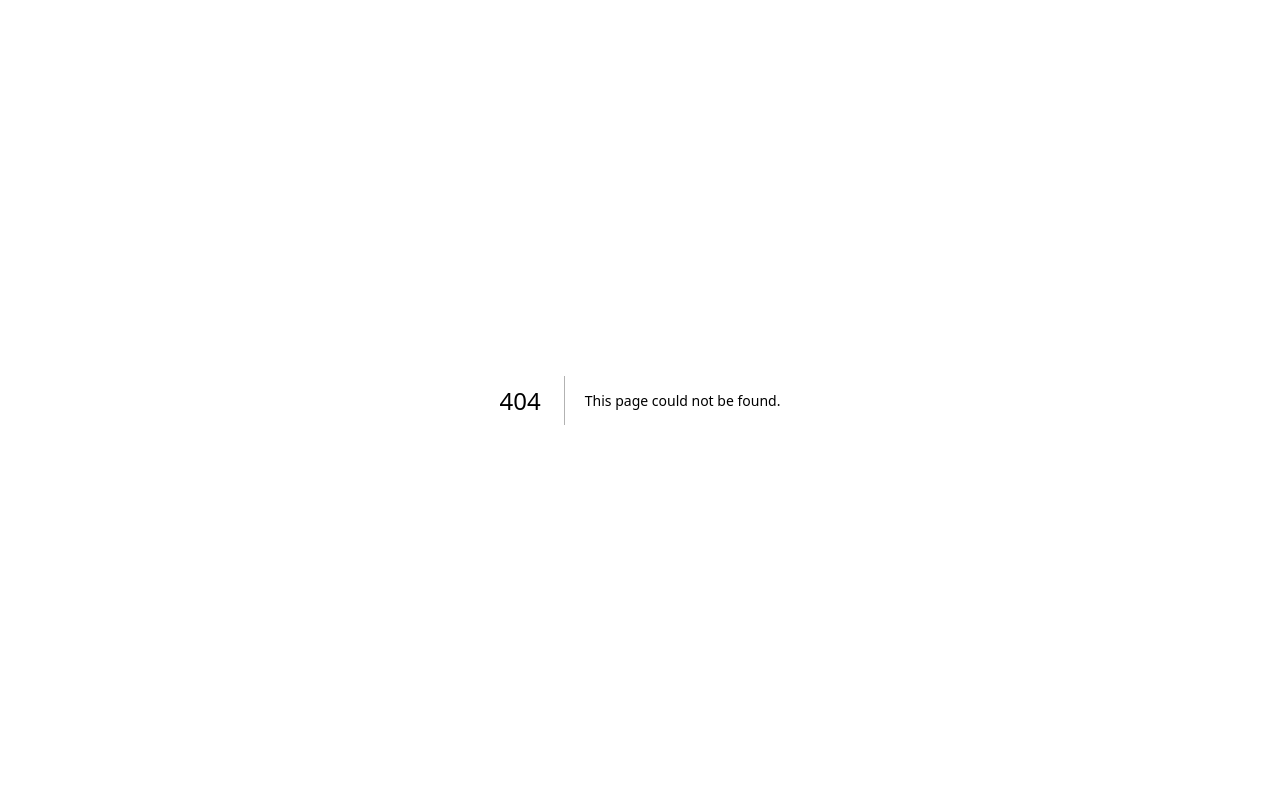
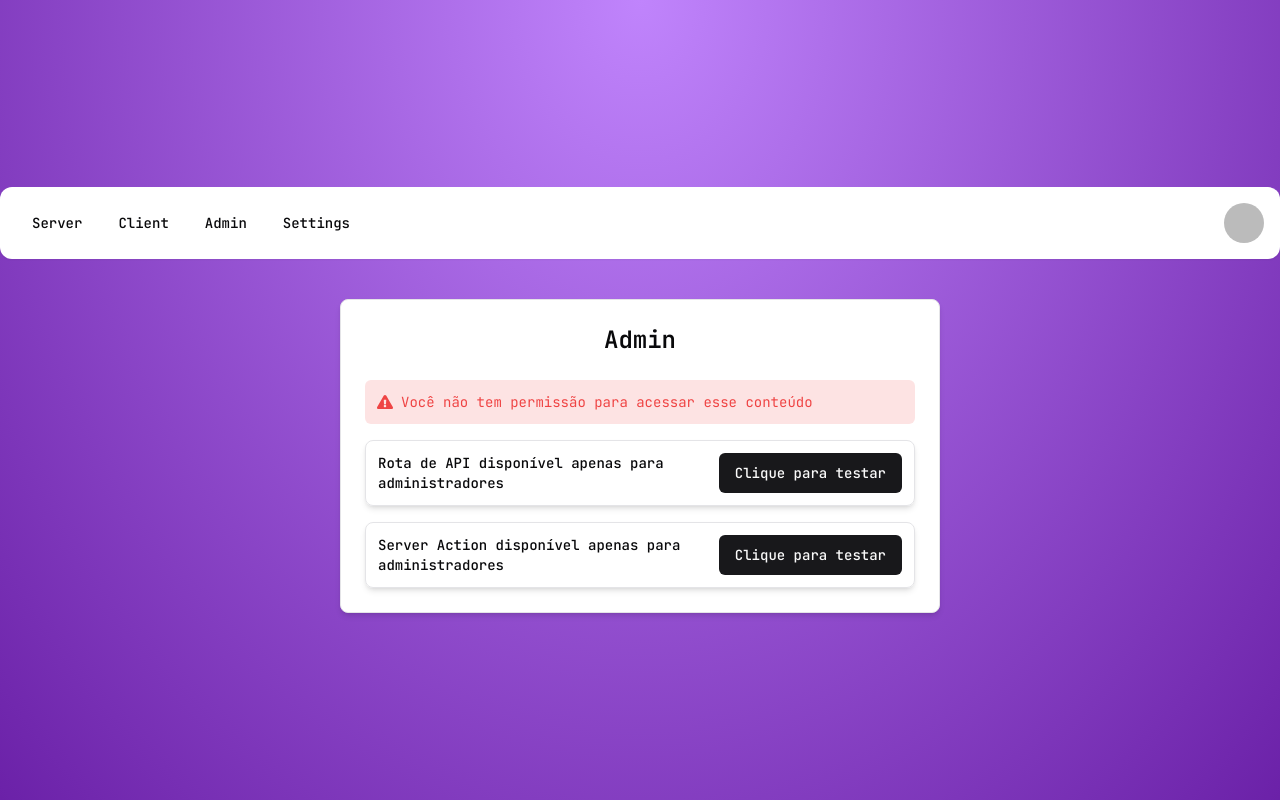
Before and after one commit to Lutefd/authkit, a Next.js app: page /admin in a window 1280 px wide. Before the commit this address had no page. Built offline with nearby package versions, Linux system fonts and the light colour scheme; no server answers; the database is empty; sample sign-in values are in the browser's storage.

Commit message:
feat: add AdminPage and AdminView components

```diff
--- /dev/null
+++ b/src/app/(protected)/admin/page.tsx
@@ -0,0 +1,10 @@
+import AdminView from '@/components/AdminView';
+import { RoleGate } from '@/components/auth/RoleGate';
+import { Card, CardContent, CardHeader } from '@/components/ui/card';
+import React from 'react';
+
+function AdminPage() {
+	return <AdminView />;
+}
+
+export default AdminPage;
--- /dev/null
+++ b/src/components/AdminView.tsx
@@ -0,0 +1,59 @@
+'use client';
+import React from 'react';
+import { Card, CardContent, CardHeader } from './ui/card';
+import { currentRole } from '@/lib/user';
+import { RoleGate } from './auth/RoleGate';
+import { Button } from './ui/button';
+import { useCurrentRole } from '@/hooks/useCurrentUser';
+import { toast } from 'sonner';
+import { adminDemo } from '@/actions/admin-demo';
+
+function AdminView() {
+	const onApiRouteClick = () => {
+		fetch('/api/admin').then((res) => {
+			if (res.ok) {
+				toast.success('Você tem permissão para acessar essa rota');
+			} else {
+				toast.error('Você não tem permissão para acessar essa rota');
+			}
+		});
+	};
+	const onServerActionClick = () => {
+		adminDemo().then((res) => {
+			if (res.success) {
+				toast.success(res.success);
+			}
+			if (res.error) {
+				toast.error(res.error);
+			}
+		});
+	};
+	return (
+		<Card className="w-[600px] shadow-md">
+			<CardHeader>
+				<p className="text-2xl font-semibold text-center">Admin</p>
+			</CardHeader>
+			<CardContent className="space-y-4">
+				<RoleGate allowedRole="ADMIN">a</RoleGate>
+				<div className="flex flex-row items-center justify-between rounded-lg border p-3 shadow-md">
+					<p className="text-sm font-medium">
+						Rota de API disponível apenas para administradores
+					</p>
+					<Button onClick={onApiRouteClick}>
+						Clique para testar
+					</Button>
+				</div>
+				<div className="flex flex-row items-center justify-between rounded-lg border p-3 shadow-md">
+					<p className="text-sm font-medium">
+						Server Action disponível apenas para administradores
+					</p>
+					<Button onClick={onServerActionClick}>
+						Clique para testar
+					</Button>
+				</div>
+			</CardContent>
+		</Card>
+	);
+}
+
+export default AdminView;
```
